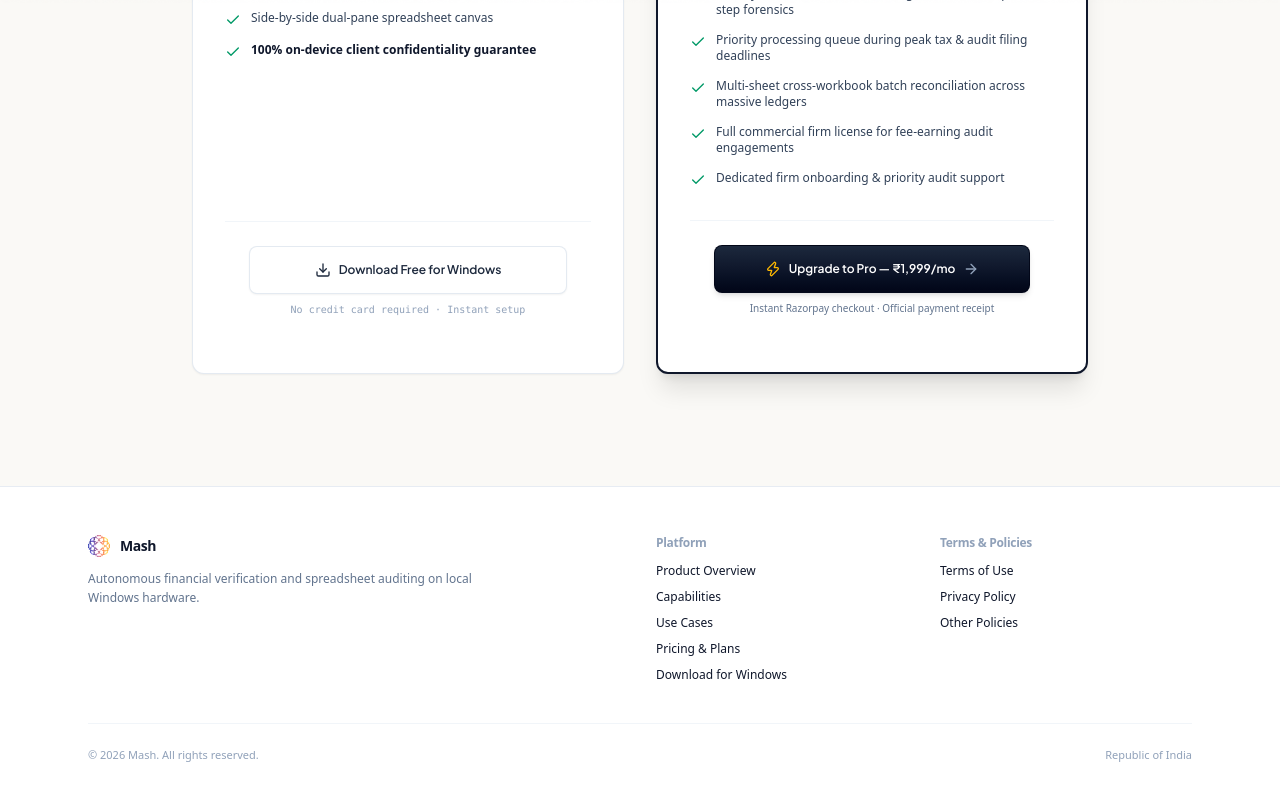
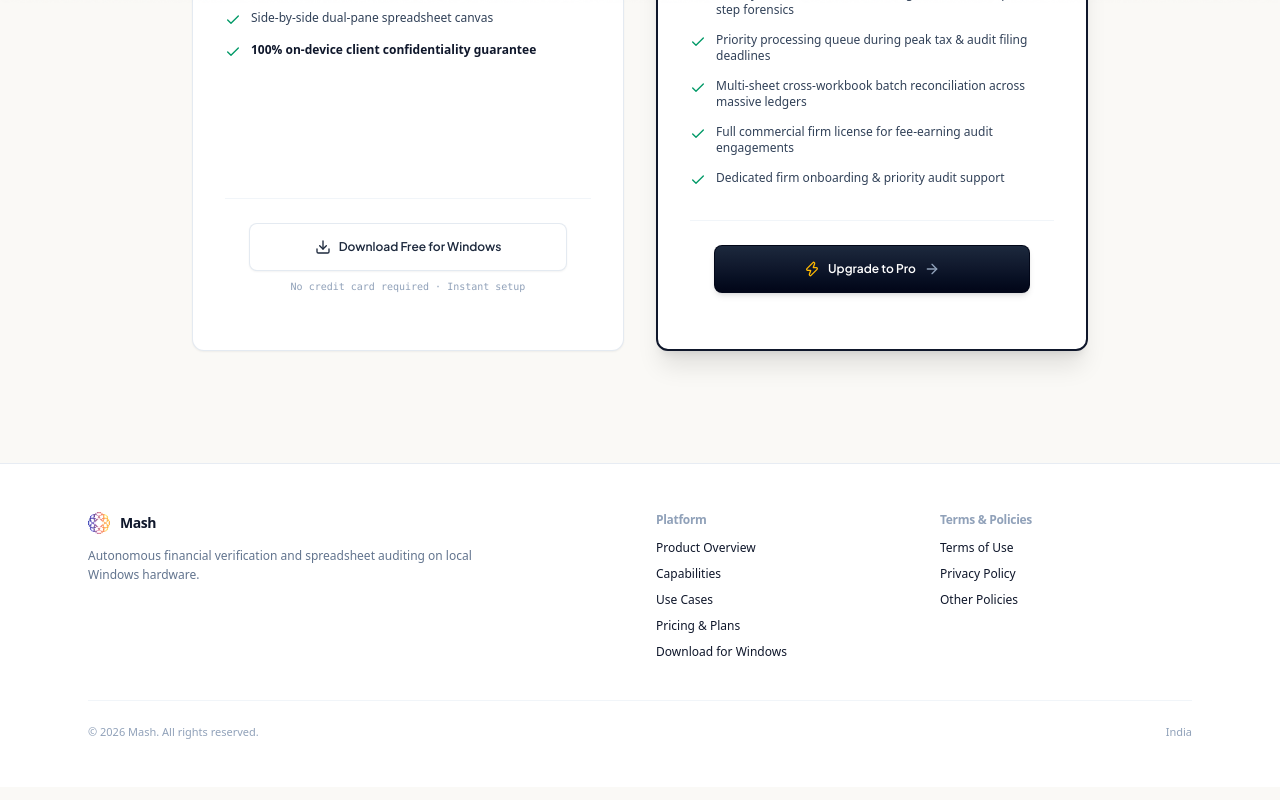
Before and after one commit to mahwa5531-coder/mash-website, a Next.js app: page /pricing in a window 1280 px wide. Shown: the part 797-1597 px from the top of the page. Built offline with nearby package versions, Linux system fonts and the light colour scheme.

Commit message:
Clean pricing CTA button, delete microcopy, and update jurisdiction label to India

```diff
--- a/src/components/layout/Footer.tsx
+++ b/src/components/layout/Footer.tsx
@@ -74,7 +74,7 @@ export function Footer() {
             &copy; {new Date().getFullYear()} Mash. All rights reserved.
           </div>
           <div>
-            <span>Republic of India</span>
+            <span>India</span>
           </div>
         </div>
       </div>
--- a/src/pages/pricing.tsx
+++ b/src/pages/pricing.tsx
@@ -190,13 +190,10 @@ export default function PricingPage() {
                 <Link href="/checkout" className="w-full">
                   <Button className="w-full gap-2 text-xs font-semibold h-12 bg-slate-900 hover:bg-slate-800 text-white shadow-md">
                     <Zap className="h-4 w-4 text-amber-400" />
-                    <span>Upgrade to Pro — ₹1,999/mo</span>
+                    <span>Upgrade to Pro</span>
                     <ArrowRight className="h-4 w-4 text-slate-400" />
                   </Button>
                 </Link>
-                <span className="text-center text-[10px] text-slate-500 font-sans">
-                  Instant Razorpay checkout · Official payment receipt
-                </span>
               </CardFooter>
             </Card>
           </div>
--- a/src/pages/terms.tsx
+++ b/src/pages/terms.tsx
@@ -71,7 +71,7 @@ In no event shall Mash or its directors be liable for indirect, consequential, o
     {
       id: "governing-law",
       title: "8. Governing Law & Dispute Resolution",
-      content: `These Terms are governed by and construed in accordance with the laws of the Republic of India. The parties agree to attempt informal conciliation for at least thirty (30) days before initiating formal proceedings. Any unresolved dispute shall be subject to the exclusive jurisdiction of the competent civil courts in India at our operating headquarters.`,
+      content: `These Terms are governed by and construed in accordance with the laws of India. The parties agree to attempt informal conciliation for at least thirty (30) days before initiating formal proceedings. Any unresolved dispute shall be subject to the exclusive jurisdiction of the competent civil courts in India at our operating headquarters.`,
     },
   ];
 
@@ -107,7 +107,7 @@ In no event shall Mash or its directors be liable for indirect, consequential, o
                 Terms of Use
               </h1>
               <p className="text-xs text-slate-500 font-mono">
-                Effective Date: {lastUpdated} · Republic of India
+                Effective Date: {lastUpdated} · India
               </p>
             </div>
           </div>
```
